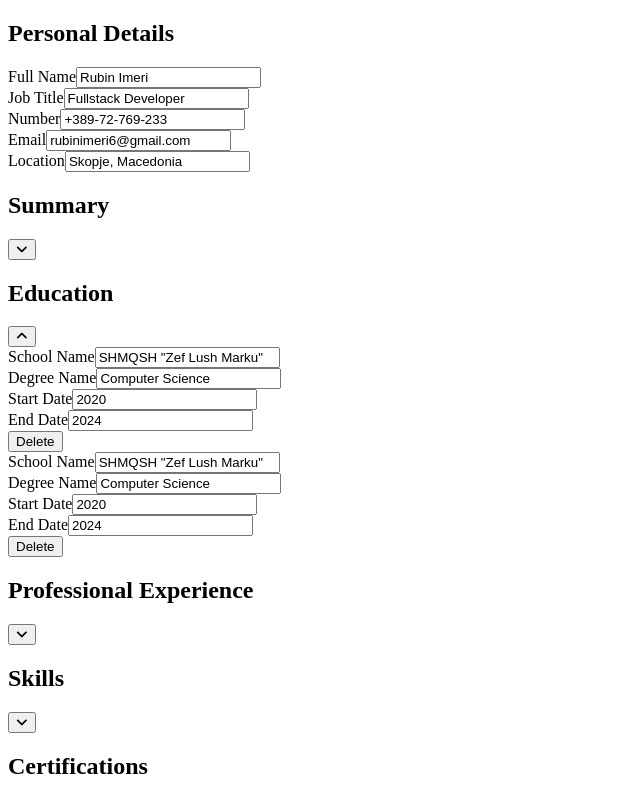
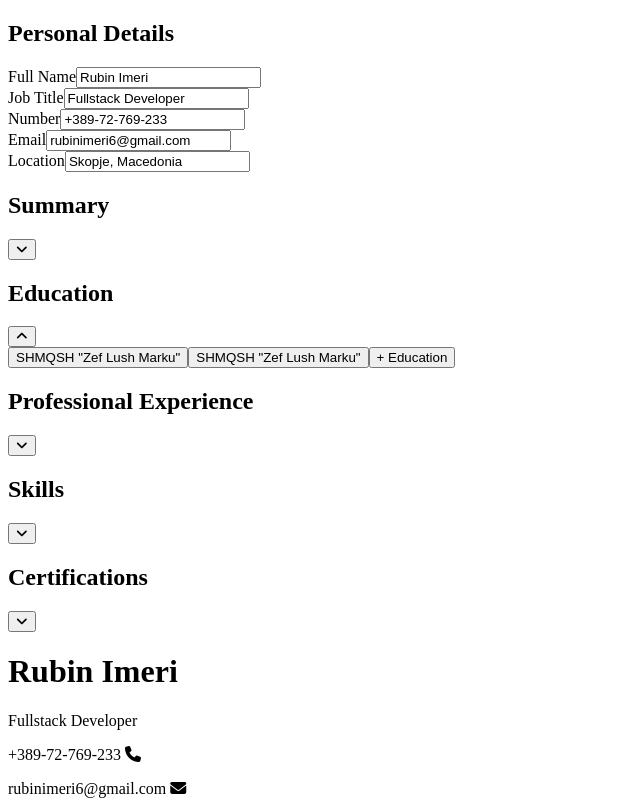
Before and after one commit to rubinimeri/cv-application, a React (Vite) app: page / in a window 1280 px wide. Both pictures are taken after a click on the button 21 px from the left and 336 px from the top of the page. Shown: the top 800 px of the page, without its empty margins (0-640 px from the left). Built offline with nearby package versions, Linux system fonts and the light colour scheme.

Commit message:
Add save/cancel/delete functionality to EducationForm

```diff
--- a/src/components/Education/EducationForm.jsx
+++ b/src/components/Education/EducationForm.jsx
@@ -1,7 +1,46 @@
+import { useState } from "react";
 import VisibilityButton from "../VisibilityButton"
 import EducationFormCard from "./EducationFormCard"
 
+function FormTitle({ id, title, handleClick }) {
+    return(
+        <button className="form-title" id={id} onClick={handleClick}>
+            {title}
+        </button>
+    )
+}
+
 function EducationForm({ educationArray, setEducationArray, isShown, toggleShow }) {
+    const [selectedForm, setSelectedForm] = useState(null);
+
+
+    function handleClick(e) {
+        const { id } = e.target;
+        setSelectedForm(educationArray.find(education => education.id === id))
+    }
+
+    function handleCancel() {
+        setEducationArray(educationArray.map(education =>
+            education.id === selectedForm.id ? {...selectedForm} : education
+        ))
+        setSelectedForm(null);
+    }
+
+    function handleSave() {
+        setSelectedForm(null);
+    }
+
+    function handleAddEducation() {
+        const newEducation = {
+            schoolName: null,
+            degreeName: null,
+            startDate: null,
+            endDate: null,
+            id: crypto.randomUUID()
+        }
+        setEducationArray([...educationArray, newEducation])
+        setSelectedForm(newEducation);
+    }
     return(
         <div className="education-form">
             <div>
@@ -11,12 +50,30 @@ function EducationForm({ educationArray, setEducationArray, isShown, toggleShow
                  setToggle={toggleShow}
                  showIndex={2} />
             </div>
-            {isShown && educationArray.map(education =>
-            <EducationFormCard
-             key={education.id}
-             {...education}
-             educationArray={educationArray}
-             setEducationArray={setEducationArray} />)}
+
+            {isShown && selectedForm ?
+                <EducationFormCard
+                {...educationArray.find(education => education.id === selectedForm.id)}
+                educationArray={educationArray}
+                setEducationArray={setEducationArray}
+                handleCancel={handleCancel}
+                handleSave={handleSave} /> :
+                isShown && (
+                    <>
+                      {educationArray.map(education =>
+                        <FormTitle
+                          key={education.id}
+                          id={education.id}
+                          title={education.schoolName}
+                          handleClick={handleClick}
+                        />
+                      )}
+                      <button
+                       className="add-btn"
+                       onClick={handleAddEducation} >+ Education</button>
+                    </>
+                  )
+                }
         </div>
     )
 }
--- a/src/components/Education/EducationFormCard.jsx
+++ b/src/components/Education/EducationFormCard.jsx
@@ -3,6 +3,7 @@ import InputGroup from "../InputGroup"
 function EducationFormCard(props) {
     const { id, schoolName, degreeName, startDate, endDate } = props;
     const { educationArray, setEducationArray } = props;
+    const { handleCancel, handleSave } = props;
 
     function handleInputChange(e) {
         const { name, value } = e.target
@@ -12,6 +13,7 @@ function EducationFormCard(props) {
     }
 
     function handleDelete() {
+        handleCancel();
         setEducationArray(educationArray.filter(education =>
             education.id !== id
         ))
@@ -46,7 +48,15 @@ function EducationFormCard(props) {
              value={endDate}
              labelText="End Date"
              changeHandler={handleInputChange} />
-             <button onClick={handleDelete}>Delete</button>
+             <button
+              onClick={handleSave}
+              className="save-btn">Save</button>
+             <button
+              onClick={handleDelete}
+              className="delete-btn">Delete</button>
+             <button
+              onClick={handleCancel}
+              className="cancel-btn">Cancel</button>
         </div>
     )
 }
```
